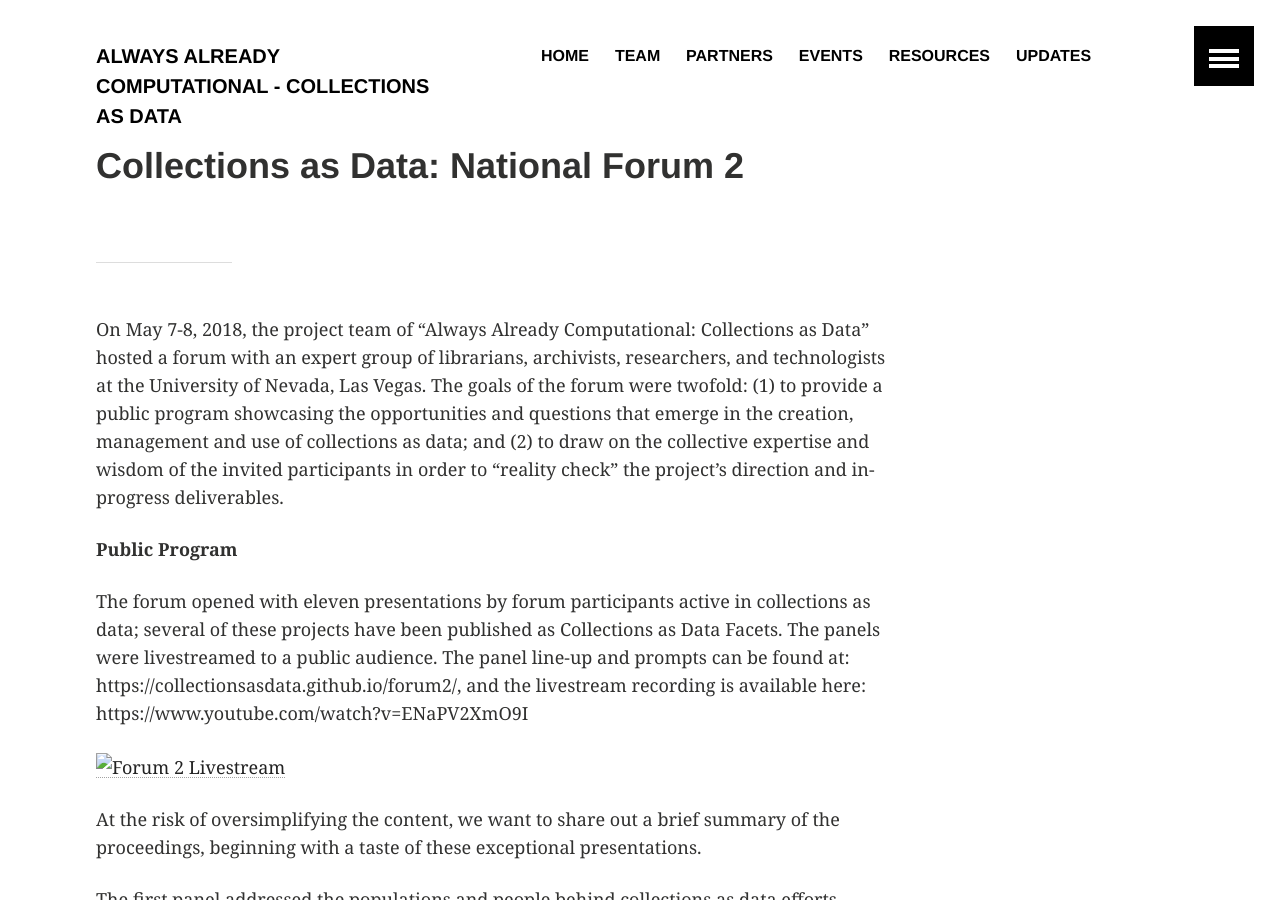
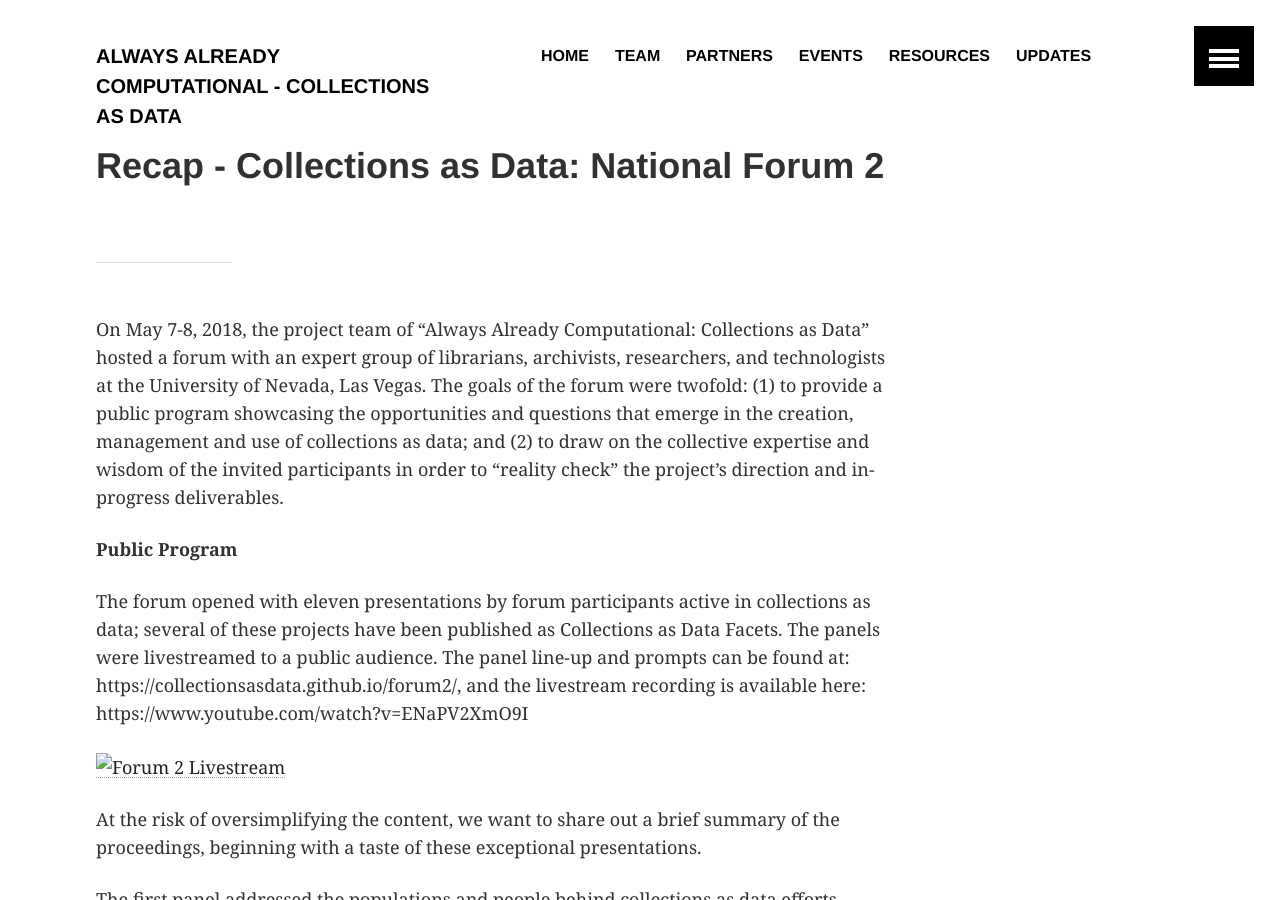
Before and after one commit to collectionsasdata/collectionsasdata.github.io, a Jekyll site: the page built from _posts/2018-05-18-forumrecap.markdown, in a window 1280 px wide and 900 px high. Built offline with Jekyll 4.4.1, drawn with Linux system fonts in a browser that asks for light colours; some of the changed text lies outside the part shown.

Commit message:
Update and rename 2018-05-19-forumrecap.markdown to 2018-05-18-forumrecap.markdown

```diff
--- a/_posts/2018-05-19-forumrecap.markdown
+++ b/_posts/2018-05-18-forumrecap.markdown
@@ -1,8 +1,8 @@
 ---
 layout: article
-title:  "Collections as Data: National Forum 2"
-date:   2018-4-18
-teaser: "Collections as Data: National Forum 2"
+title:  "Recap - Collections as Data: National Forum 2"
+date:   2018-5-18
+teaser: "Recap - Collections as Data: National Forum 2"
 ---
 ---
 
```
